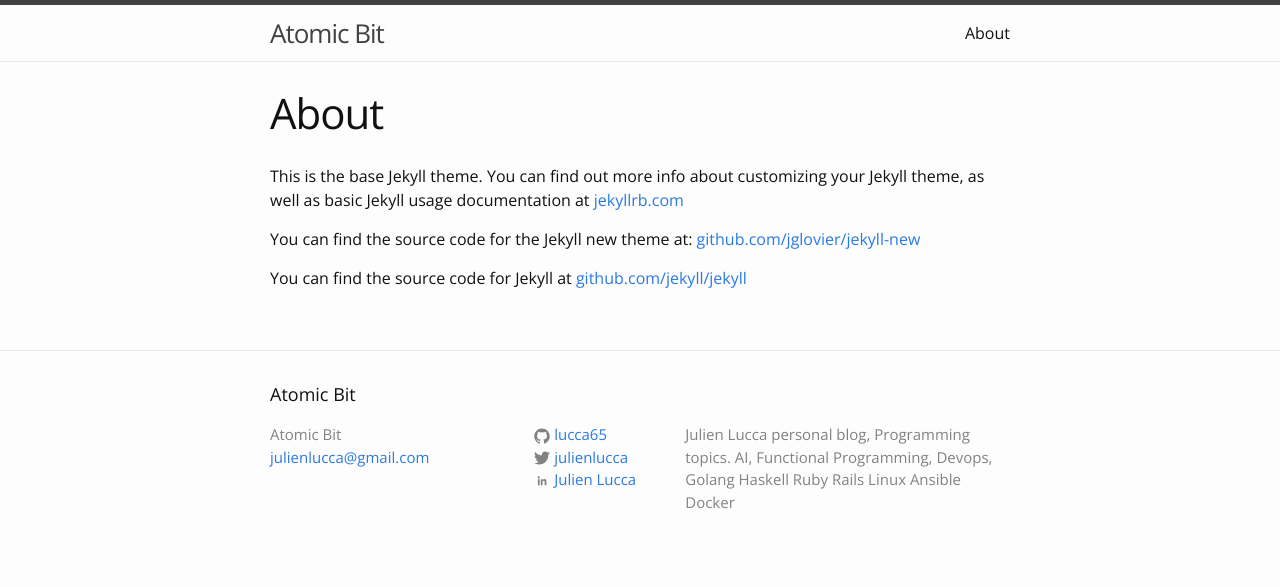
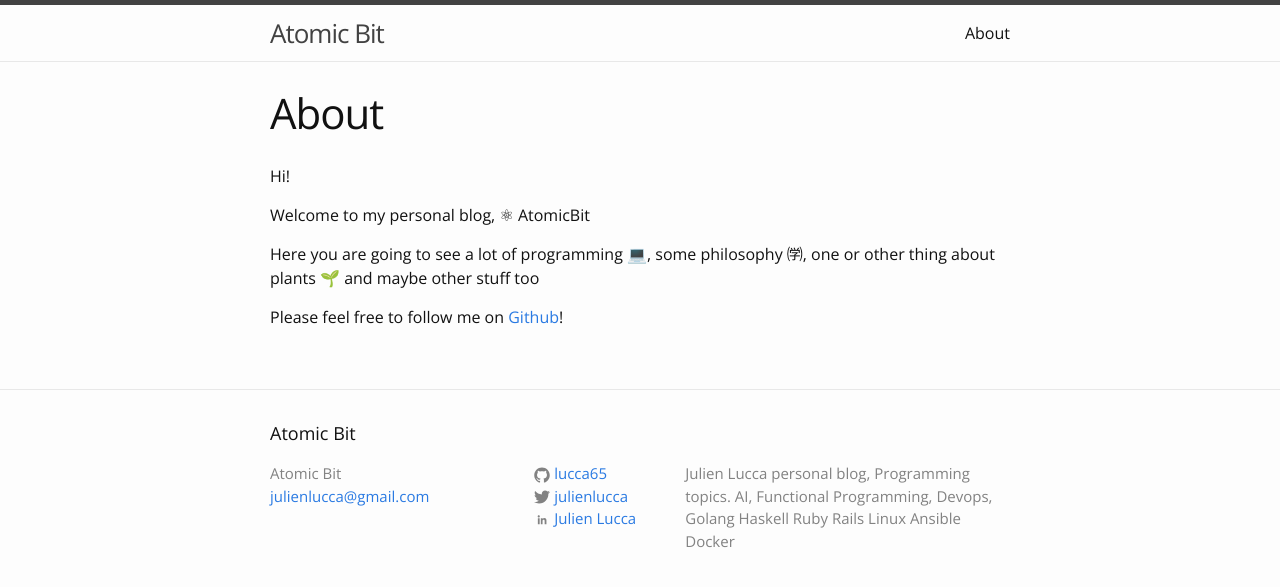
Before and after one commit to lucca65/lucca65.github.io, a Jekyll site: the page built from about.md, in a window 1280 px wide. Shown: the top 587 px of the page. Built offline with Jekyll 4.4.1, drawn with Linux system fonts in a browser that asks for light colours.

```diff
--- a/about.md
+++ b/about.md
@@ -4,8 +4,10 @@ title: About
 permalink: /about/
 ---
 
-This is the base Jekyll theme. You can find out more info about customizing your Jekyll theme, as well as basic Jekyll usage documentation at [jekyllrb.com](http://jekyllrb.com/)
+Hi!
 
-You can find the source code for the Jekyll new theme at: [github.com/jglovier/jekyll-new](https://github.com/jglovier/jekyll-new)
+Welcome to my personal blog, ⚛︎ AtomicBit
 
-You can find the source code for Jekyll at [github.com/jekyll/jekyll](https://github.com/jekyll/jekyll)
+Here you are going to see a lot of programming 💻, some philosophy ㈻, one or other thing about plants 🌱 and maybe other stuff too
+
+Please feel free to follow me on [Github](github.com/lucca65)!
```
Also changed, not shown: _layouts/post.html (+0 -19 lines), _posts/2015-04-24-welcome-to-jekyll.markdown (deleted, +0 -26 lines), _posts/2015-05-28-test-for-our-new-recruit-action.markdown (+38 -3 lines).
